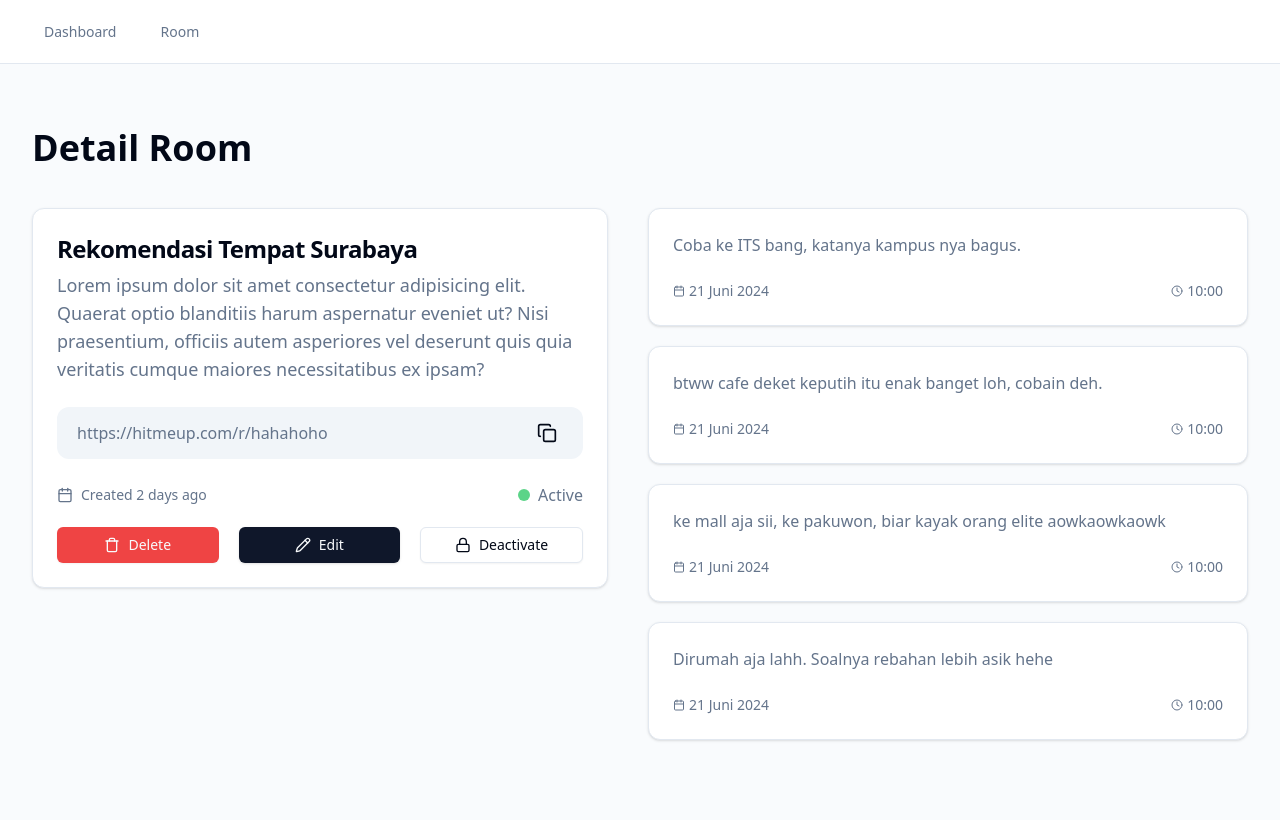
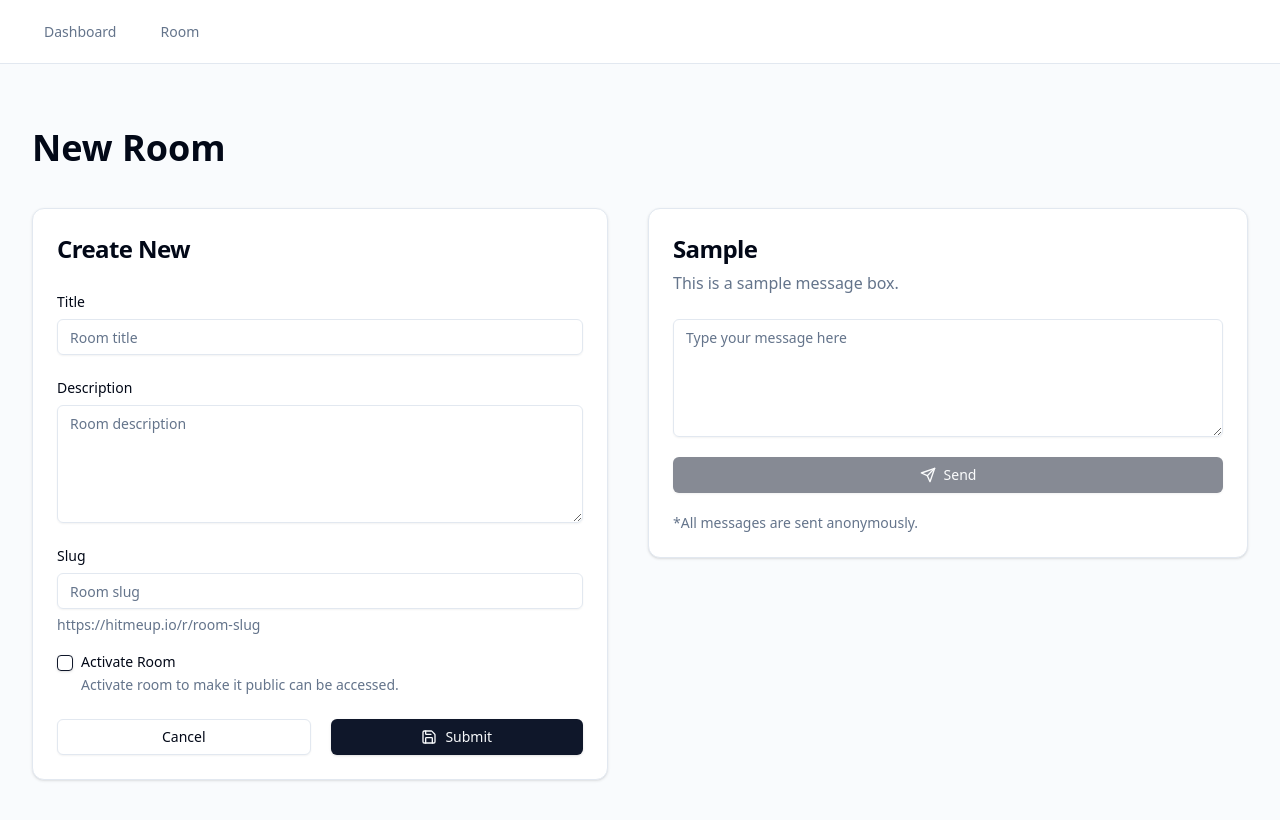
Before and after one commit to ardhptr21/hitmeup, a Next.js app: page /panel/room/new in a window 1280 px wide. Shown: the top 820 px of the page. Built offline with nearby package versions, Linux system fonts and the light colour scheme.

Commit message:
feat: create new room template

```diff
--- a/package.json
+++ b/package.json
@@ -9,6 +9,7 @@
     "lint": "next lint"
   },
   "dependencies": {
+    "@radix-ui/react-checkbox": "^1.1.1",
     "@radix-ui/react-dialog": "^1.1.1",
     "@radix-ui/react-icons": "^1.3.0",
     "@radix-ui/react-label": "^2.1.0",
--- /dev/null
+++ b/src/app/panel/room/new/page.tsx
@@ -0,0 +1,86 @@
+import PanelTitle from "@/components/atoms/typography/PanelTitle";
+import MessageBox from "@/components/molecules/MessageBox";
+import { Button } from "@/components/ui/button";
+import {
+  Card,
+  CardContent,
+  CardFooter,
+  CardHeader,
+  CardTitle,
+} from "@/components/ui/card";
+import { Checkbox } from "@/components/ui/checkbox";
+import { Input } from "@/components/ui/input";
+import { Label } from "@/components/ui/label";
+import { Textarea } from "@/components/ui/textarea";
+import { Save } from "lucide-react";
+import Link from "next/link";
+
+export default function NewRoomPanel() {
+  return (
+    <>
+      <section className="container">
+        <PanelTitle>New Room</PanelTitle>
+      </section>
+      <section className="container flex items-start gap-10 my-10">
+        <Card className="w-full top-24 lg:max-w-xl lg:sticky">
+          <CardHeader>
+            <CardTitle className="text-2xl">Create New</CardTitle>
+          </CardHeader>
+          <CardContent>
+            <form className="space-y-5">
+              <div className="space-y-1.5">
+                <Label htmlFor="title">Title</Label>
+                <Input id="title" placeholder="Room title" />
+              </div>
+              <div className="space-y-1.5">
+                <Label htmlFor="description">Description</Label>
+                <Textarea
+                  id="description"
+                  placeholder="Room description"
+                  rows={5}
+                />
+              </div>
+              <div className="space-y-1.5">
+                <Label htmlFor="slug">Slug</Label>
+                <Input id="slug" placeholder="Room slug" />
+                <p className="text-sm text-muted-foreground">
+                  https://hitmeup.io/r/room-slug
+                </p>
+              </div>
+              <div className="flex space-x-2 items-top">
+                <Checkbox id="isActive" />
+                <div className="grid gap-1.5 leading-none">
+                  <label
+                    htmlFor="isActive"
+                    className="text-sm font-medium leading-none peer-disabled:cursor-not-allowed peer-disabled:opacity-70"
+                  >
+                    Activate Room
+                  </label>
+                  <p className="text-sm text-muted-foreground">
+                    Activate room to make it public can be accessed.
+                  </p>
+                </div>
+              </div>
+            </form>
+          </CardContent>
+          <CardFooter>
+            <div className="flex flex-col w-full gap-3 md:gap-5 md:flex-row">
+              <Button asChild className="w-full gap-2" variant="outline">
+                <Link href="/panel/room">Cancel</Link>
+              </Button>
+              <Button className="w-full gap-2" type="submit">
+                <Save className="w-4 h-4" />
+                Submit
+              </Button>
+            </div>
+          </CardFooter>
+        </Card>
+        <MessageBox
+          title="Sample"
+          description="This is a sample message box."
+          disabled
+        />
+      </section>
+    </>
+  );
+}
--- a/src/app/panel/room/page.tsx
+++ b/src/app/panel/room/page.tsx
@@ -3,19 +3,22 @@ import CardRoom from "@/components/molecules/card/CardRoom";
 import { Button } from "@/components/ui/button";
 
 import { Inbox } from "lucide-react";
+import Link from "next/link";
 
 export default function Room() {
   return (
     <>
       <section className="container">
-        <div className="flex justify-between items-center">
+        <div className="flex items-center justify-between">
           <PanelTitle>Room</PanelTitle>
-          <Button className="gap-2">
-            <Inbox /> New Room
+          <Button asChild className="gap-2">
+            <Link href="/panel/room/new">
+              <Inbox /> New Room
+            </Link>
           </Button>
         </div>
       </section>
-      <section className="grid grid-cols-1 md:grid-cols-2 lg:grid-cols-3 gap-3 container my-20">
+      <section className="container grid grid-cols-1 gap-3 my-20 md:grid-cols-2 lg:grid-cols-3">
         <CardRoom
           title="Tempat Bagus di Surabaya"
           slug="tempat-bagus-surabaya"
--- /dev/null
+++ b/src/components/molecules/MessageBox.tsx
@@ -0,0 +1,48 @@
+import { Send } from "lucide-react";
+import { Button } from "../ui/button";
+import {
+  Card,
+  CardContent,
+  CardDescription,
+  CardHeader,
+  CardTitle,
+} from "../ui/card";
+import { Textarea } from "../ui/textarea";
+
+type MessageBoxProps = {
+  title: string;
+  description: string;
+  disabled?: boolean;
+  onSubmit?: () => void;
+};
+
+export default function MessageBox({
+  title,
+  description,
+  disabled,
+  onSubmit,
+}: MessageBoxProps) {
+  return (
+    <Card className="w-full max-w-2xl">
+      <CardHeader>
+        <CardTitle className="text-2xl">{title}</CardTitle>
+        <CardDescription className="text-base">{description}</CardDescription>
+      </CardHeader>
+      <CardContent>
+        <form className="space-y-5" onSubmit={onSubmit}>
+          <Textarea
+            placeholder="Type your message here"
+            rows={5}
+            readOnly={disabled}
+          />
+          <Button className="w-full gap-2" type="submit" disabled={disabled}>
+            <Send className="w-4 h-4" /> Send
+          </Button>
+          <p className="text-sm text-muted-foreground">
+            *All messages are sent anonymously.
+          </p>
+        </form>
+      </CardContent>
+    </Card>
+  );
+}
--- /dev/null
+++ b/src/components/ui/checkbox.tsx
@@ -0,0 +1,30 @@
+"use client"
+
+import * as React from "react"
+import * as CheckboxPrimitive from "@radix-ui/react-checkbox"
+import { CheckIcon } from "@radix-ui/react-icons"
+
+import { cn } from "@/lib/utils"
+
+const Checkbox = React.forwardRef<
+  React.ElementRef<typeof CheckboxPrimitive.Root>,
+  React.ComponentPropsWithoutRef<typeof CheckboxPrimitive.Root>
+>(({ className, ...props }, ref) => (
+  <CheckboxPrimitive.Root
+    ref={ref}
+    className={cn(
+      "peer h-4 w-4 shrink-0 rounded-sm border border-primary shadow focus-visible:outline-none focus-visible:ring-1 focus-visible:ring-ring disabled:cursor-not-allowed disabled:opacity-50 data-[state=checked]:bg-primary data-[state=checked]:text-primary-foreground",
+      className
+    )}
+    {...props}
+  >
+    <CheckboxPrimitive.Indicator
+      className={cn("flex items-center justify-center text-current")}
+    >
+      <CheckIcon className="h-4 w-4" />
+    </CheckboxPrimitive.Indicator>
+  </CheckboxPrimitive.Root>
+))
+Checkbox.displayName = CheckboxPrimitive.Root.displayName
+
+export { Checkbox }
```
Also changed, not shown: 1 other file (tests, documents, lock files or other folders).
